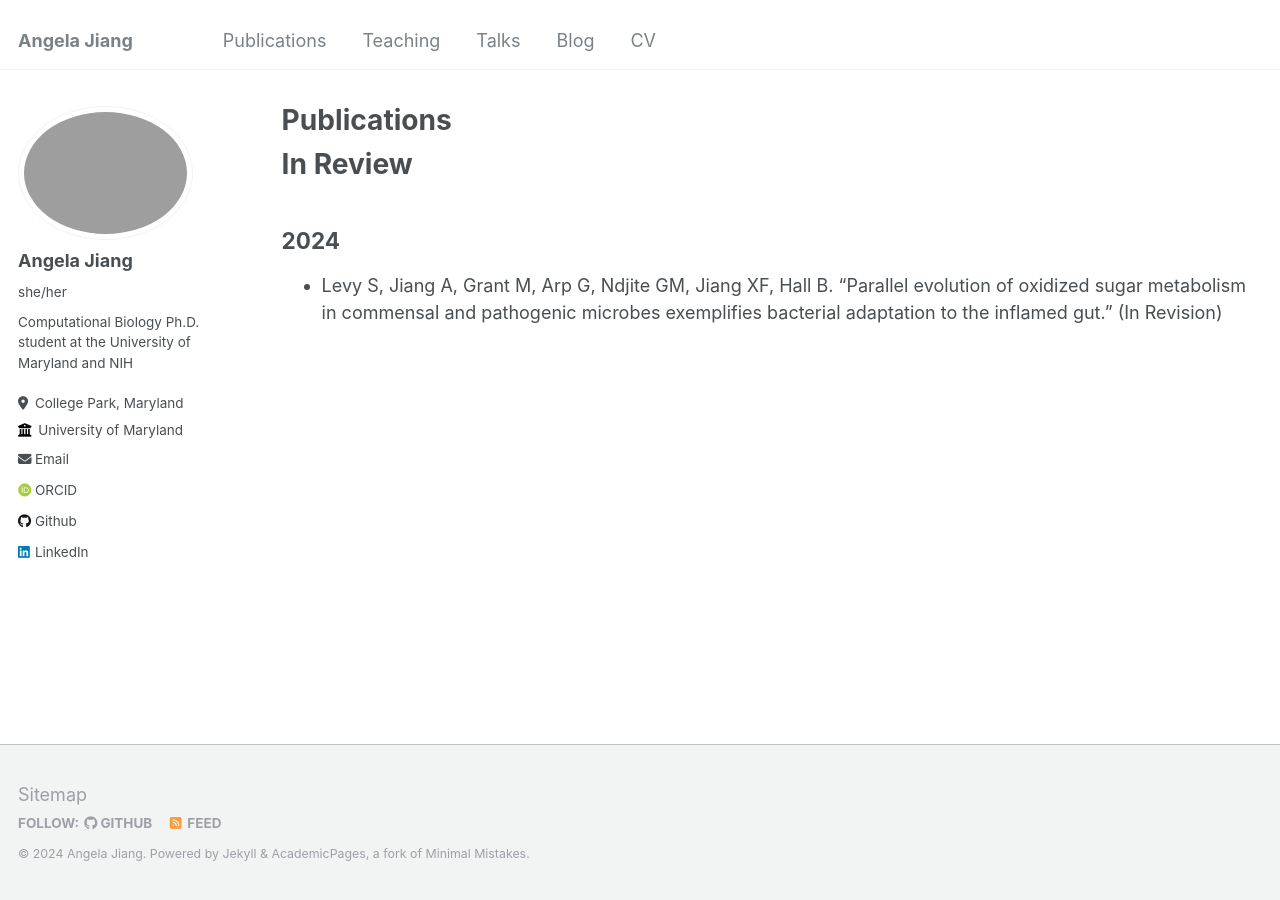
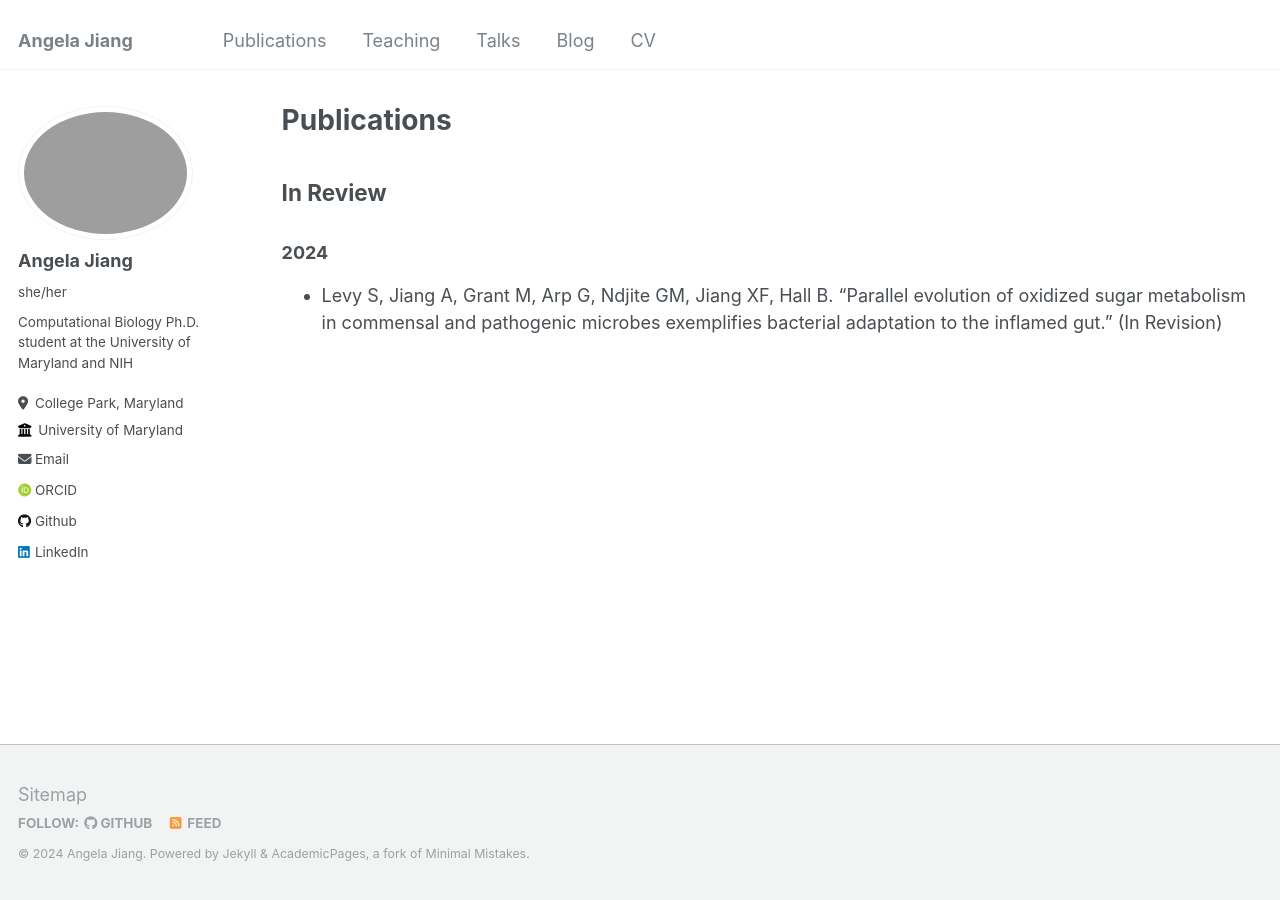
Before and after one commit to frikinzi/frikinzi.github.io, a Jekyll site: the page built from _pages/publications.md, in a window 1280 px wide. Built offline with Jekyll 4.4.1, drawn with Linux system fonts in a browser that asks for light colours; some web fonts are replaced.

```diff
--- a/_pages/publications.md
+++ b/_pages/publications.md
@@ -9,6 +9,6 @@ author_profile: true
   <div class="wordwrap">You can also find my articles on <a href="{{site.author.googlescholar}}">my Google Scholar profile</a>.</div>
 {% endif %}
 
-# In Review
-## 2024
+## In Review
+### 2024
 + Levy S, Jiang A, Grant M, Arp G, Ndjite GM, Jiang XF, Hall B. “Parallel evolution of oxidized sugar metabolism in commensal and pathogenic microbes exemplifies bacterial adaptation to the inflamed gut.” (In Revision)
```
